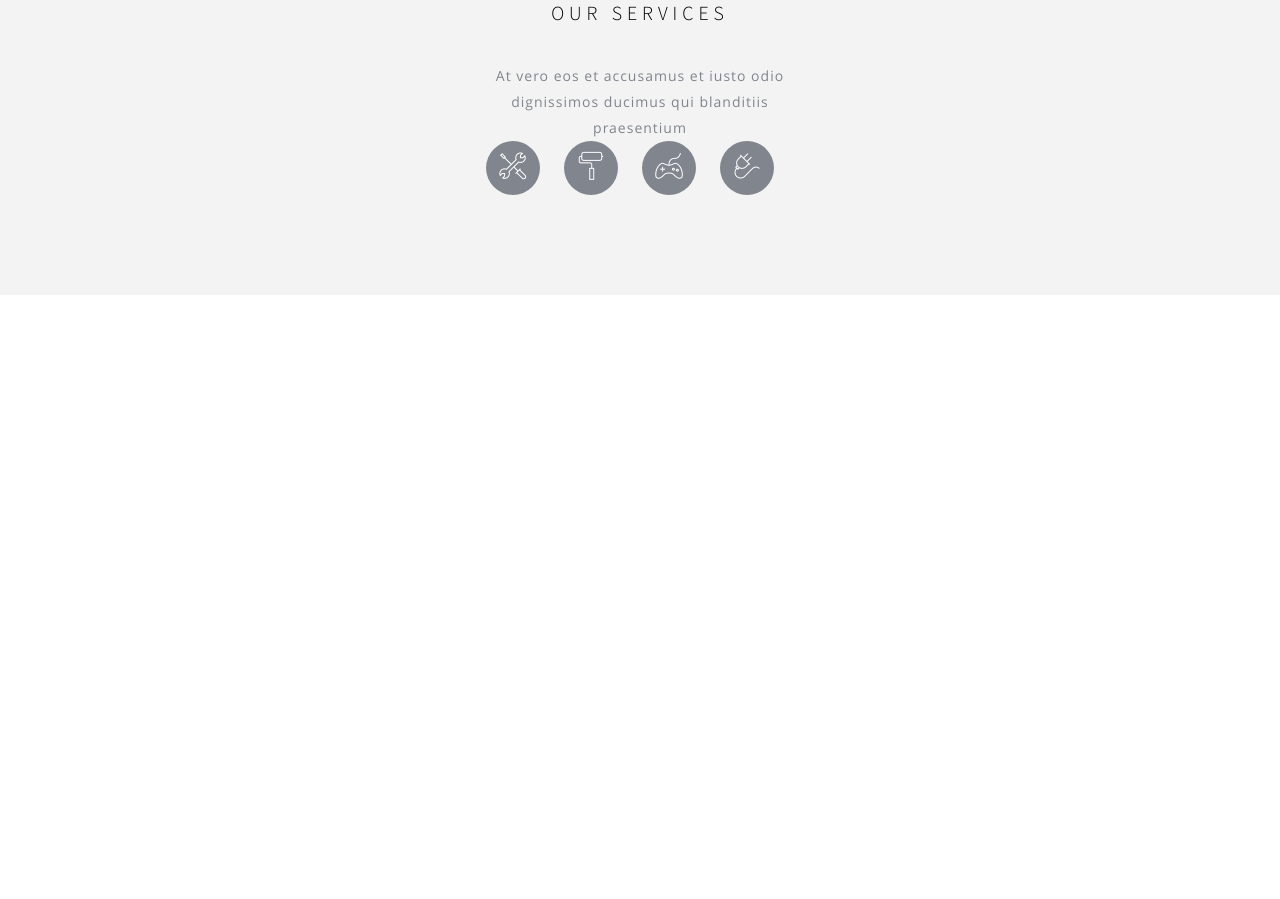
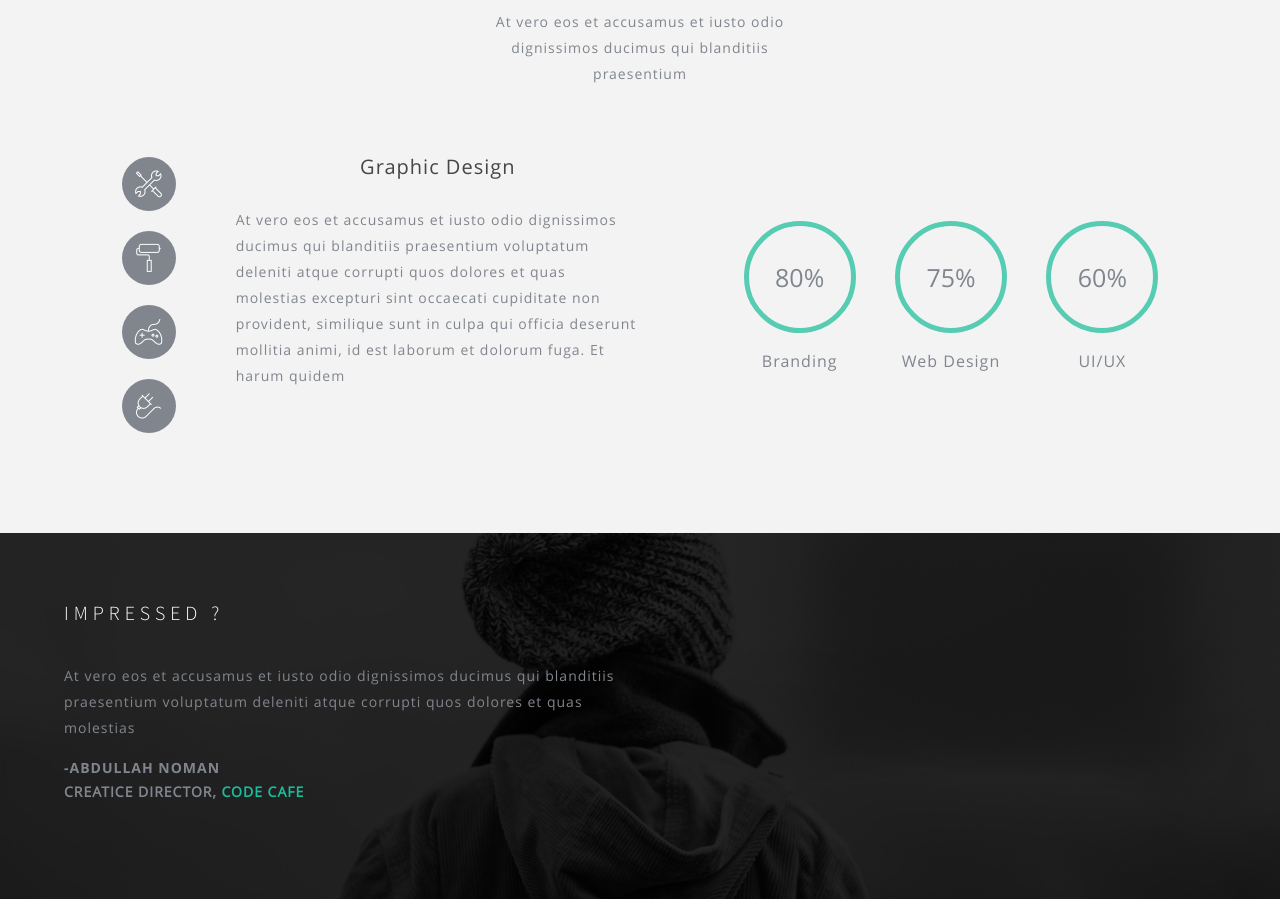
Before and after one commit to petromath77/fense, a website: page app/index.html in a window 1280 px wide. Shown: the part 2759-3658 px from the top of the page. Before the commit the page ends 3054 px from the top, so only its background shows below. Drawn offline with Linux system fonts and the light colour scheme; a web font is replaced by a local one.

Commit message:
service&impress_sections

```diff
--- a/app/index.html
+++ b/app/index.html
@@ -87,18 +87,19 @@
 		<div class="container details_wrap">
 			<div class="details_desc">
 				<div class="details_icons">
+					<a href="#">
 						<span class="pe-7s-like"></span>
+					</a>
+					<a href="#">
 						<span class="pe-7s-mouse"></span>
+					</a>
+					<a href="#">
 						<span class="pe-7s-light"></span>
+					</a>
 				</div>
+				<div class="details_desc_txt">
 					<h2>Creative Ideas</h2>
-				<div class="details_desc_txt">
-					<div class="desc_left">
-						<p>At <span>vero<span> eos et accusamus et iusto odio dignissimos <b>ducimus</b> qui blanditiis praesentium voluptatum deleniti atque corrupti quos dolores </p>
-					</div>
-					<div class="desc_right">
 					<p>At vero eos et accusamus et iusto odio dignissimos ducimus qui blanditiis praesentium voluptatum deleniti atque corrupti quos dolores et quas molestias excepturi sint occaecati cupiditate non provident, similique sunt in culpa qui officia deserunt mollitia animi, id est laborum et dolorum fuga. Et harum quidem</p>
-					</div>
 				</div>
 			</div>
 		</div>
@@ -134,12 +135,56 @@
 		<p class="main">At vero eos et accusamus et iusto odio dignissimos ducimus qui blanditiis praesentium</p>
 		<div class="container">
 			<div class="services_wrap">
+				<div class="service_wrap_cont">
 					<div class="serv_icons">
+						<a href="#">
 							<span class="pe-7s-tools"></span>
+						</a>
+						<a href="#">
 							<span class="pe-7s-paint"></span>
+						</a>
+						<a href="#">
 							<span class="pe-7s-joy"></span>
+						</a>
+						<a href="#">
 							<span class="pe-7s-plug"></span>
+						</a>
 					</div>
+					<div class="details_desc_txt">
+						<h2>Graphic Design</h2>
+						<p>At vero eos et accusamus et iusto odio dignissimos ducimus qui blanditiis praesentium voluptatum deleniti atque corrupti quos dolores et quas molestias excepturi sint occaecati cupiditate non provident, similique sunt in culpa qui officia deserunt mollitia animi, id est laborum et dolorum fuga. Et harum quidem</p>
+					</div>
+				</div>
+				<div class="round_wrap">
+					<div class="round_item">
+						<div class="round_item_wrap">
+							<h3>80%</h3>
+						</div>
+						<h4>Branding</h4>
+					</div>
+					<div class="round_item">
+						<div class="round_item_wrap">
+							<h3>75%</h3>
+						</div>
+						<h4>Web Design</h4>
+					</div>
+					<div class="round_item">
+						<div class="round_item_wrap">
+							<h3>60%</h3>
+						</div>
+						<h4>UI/UX</h4>
+					</div>
+				</div>
+			</div>
+		</div>
+	</section>
+	<section class="impress">
+		<div class="container impress_wrap">
+			<h1>Impressed ?</h1>
+			<p>At vero eos et accusamus et iusto odio dignissimos ducimus qui blanditiis praesentium voluptatum deleniti atque corrupti quos dolores et quas molestias</p>
+			<div class="director">
+				<h4>-Abdullah Noman</h4>
+				<h5>Creatice Director, <span>Code Cafe</span></h5>
 			</div>
 		</div>
 	</section>
--- a/app/sass/_details.sass
+++ b/app/sass/_details.sass
@@ -8,23 +8,35 @@
 .main
 	width: 27%
 .details_icons
-	margin-top: 60px
-	.pe-7s-like,
-	.pe-7s-mouse,
-	.pe-7s-light
+	margin: 60px 0 60px
+	display: flex
+	flex-direction: row
+	justify-content: center
+	align-items: center
+
+	a
+		display: flex
+		flex-direction: column
+		justify-content: center
+		align-items: center
 		background: #81868e
 		width: 54px
 		height: 54px
 		border-radius: 50%
-		font-size: 30px
-		line-height: 50px
+		margin-right: 20px
+		text-decoration: none
 		color: #fff
-		margin-right: 20px
-	.pe-7s-light
-		margin-right: 0
-	.pe-7s-like
-		background: #19bd9a
-		line-height: 55px
+		+transit(all, 0.5s, ease-in-out)
+		&:last-child
+			margin-right: 0
+		&:hover,
+		&:focus
+			background: #19bd9a
+		.pe-7s-like,
+		.pe-7s-mouse,
+		.pe-7s-light
+			font-size: 30px
+			line-height: 50px
 .details_wrap
 	display: flex
 	flex-direction: column
@@ -34,29 +46,21 @@
 	width: 90%
 	display: flex
 	flex-direction: column
+	align-items: center
+.details_desc_txt
+	width: 90%
+	display: flex
+	flex-direction: column
+	align-items: center
 	h2
-		text-align: left
 		font-family: $default-font
 		font-size: 20px
 		line-height: 20px
 		color: #464646
 		letter-spacing: 1px
-		margin: 50px 0 40px
+		margin-bottom: 30px
 		font-weight: 400
-.details_desc_txt
-	width: 100%
-	display: flex
-	flex-direction: row
-	justify-content: space-between
-.desc_left
-	text-align: left
-	width: 35%
-	p
-		font-size: 16px
-		line-height: 26px
-.desc_right
-	text-align: left
-	width: 55%
+
 	p
 		font-size: 14px
 		line-height: 26px
--- /dev/null
+++ b/app/sass/_impress.sass
@@ -0,0 +1,26 @@
+.impress
+	background: url('../img/impress_bg.jpg') center center no-repeat
+	background-attachment: fixed
+	background-size: cover
+.impress_wrap
+	text-align: left
+	h1
+		color: #fff
+	p
+		width: 50%
+		margin-bottom: 20px
+.director
+	h4,
+	h5
+		font-size: 14px
+		line-height: 14px
+		color: #81868e
+		text-transform: uppercase
+		letter-spacing: 1px
+	h4
+		font-family: $default-bold
+		margin-bottom: 10px
+	h5
+		font-family: $default-font
+		span
+			color: #19bd9a
--- a/app/sass/_services.sass
+++ b/app/sass/_services.sass
@@ -6,20 +6,75 @@
 	align-items: center
 	text-align: center
 .services_wrap
+	width: 90%
 	display: flex
 	flex-direction: row
-	justify-content: center
-	align-items: center
+	justify-content: space-between
+	margin: 70px auto 0
+.service_wrap_cont
+	width: 50%
+	display: flex
+	flex-direction: row
+	justify-content: space-between
+	align-items: flex-start
 .serv_icons
-	.pe-7s-tools,
-	.pe-7s-paint,
-	.pe-7s-joy,
-	.pe-7s-plug
+	a
+		display: flex
+		flex-direction: column
+		justify-content: center
+		align-items: center
 		background: #81868e
 		width: 54px
 		height: 54px
 		border-radius: 50%
-		font-size: 30px
-		line-height: 50px
+		margin-bottom: 20px
+		text-decoration: none
 		color: #fff
-		margin-right: 20px
+		+transit(all, 0.5s, ease-in-out)
+		&:last-child
+			margin-bottom: 0
+		&:hover,
+		&:focus
+			background: #19bd9a
+		.pe-7s-tools,
+		.pe-7s-paint,
+		.pe-7s-joy,
+		.pe-7s-plug
+			font-size: 30px
+			line-height: 50px
+.details_desc_txt
+	width: 78%
+	align-items: left
+
+	p
+		text-align: left
+.round_wrap
+	width: 40%
+	display: flex
+	flex-direction: row
+	justify-content: space-between
+	align-items: center
+.round_item
+	display: flex
+	flex-direction: column
+	h4
+		font-size: 16px
+		line-height: 16px
+		color: #81868e
+		font-weight: 400
+		letter-spacing: 1px
+.round_item_wrap
+	display: flex
+	flex-direction: column
+	justify-content: center
+	align-items: center
+	width: 112px
+	height: 112px
+	border-radius: 50%
+	border: 5px solid #56ccb3
+	margin-bottom: 20px
+	h3
+		font-size: 25px
+		line-height: 25px
+		color: #81868e
+		font-weight: 400
--- a/app/sass/main.sass
+++ b/app/sass/main.sass
@@ -6,6 +6,7 @@
 @import "details"
 @import "featured"
 @import "services"
+@import "impress"
 
 *::-webkit-input-placeholder
 	color: #666
@@ -76,5 +77,18 @@ section
 	display: block
 	max-width: 100%
 	height: auto
+.details_desc_txt
+	display: flex
+	flex-direction: column
+	h2
+		font-family: $default-font
+		font-size: 20px
+		line-height: 20px
+		color: #464646
+		letter-spacing: 1px
+		font-weight: 400
 
+	p
+		font-size: 14px
+		line-height: 26px
 @import "media" // Всегда в конце
```
Also changed, not shown: app/css/main.min.css, app/img/impress_bg.jpg (added), app/img/monitor.png (added). Lines whose indentation alone changed are shown as unchanged.
